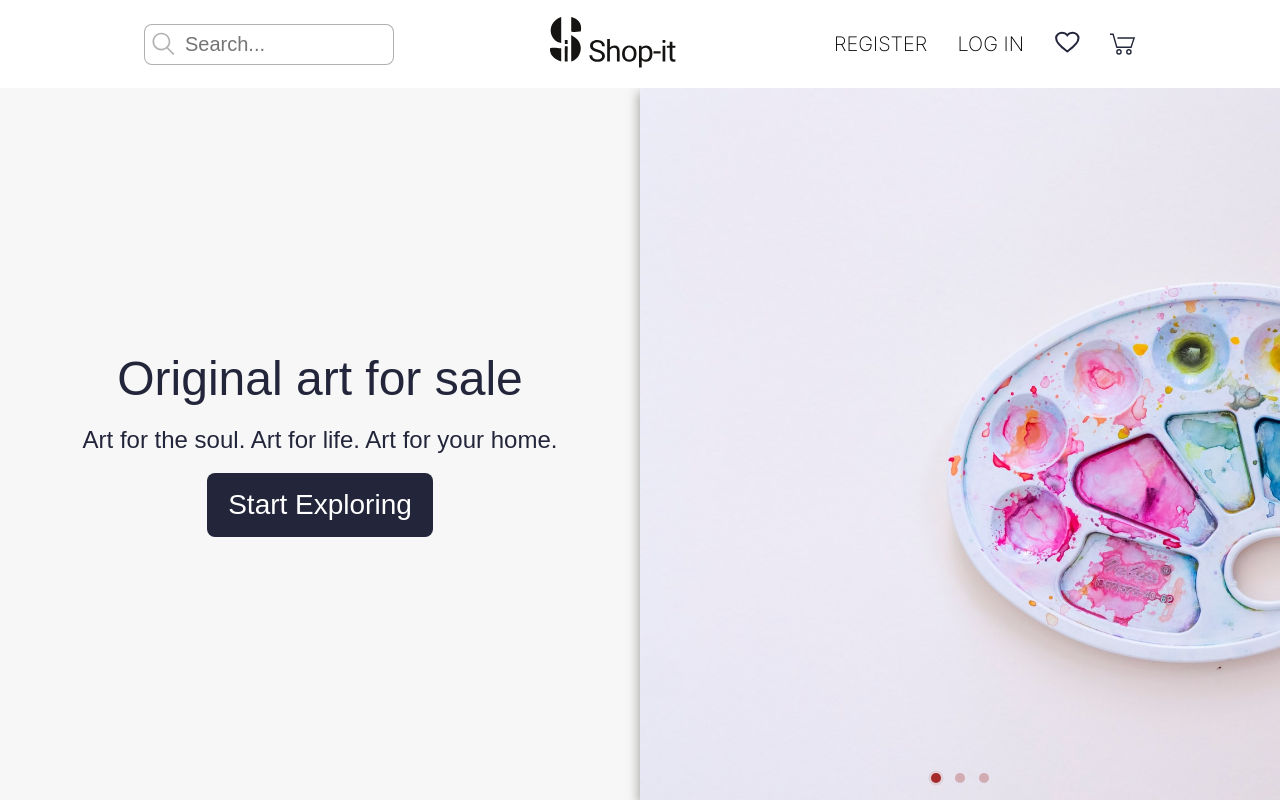
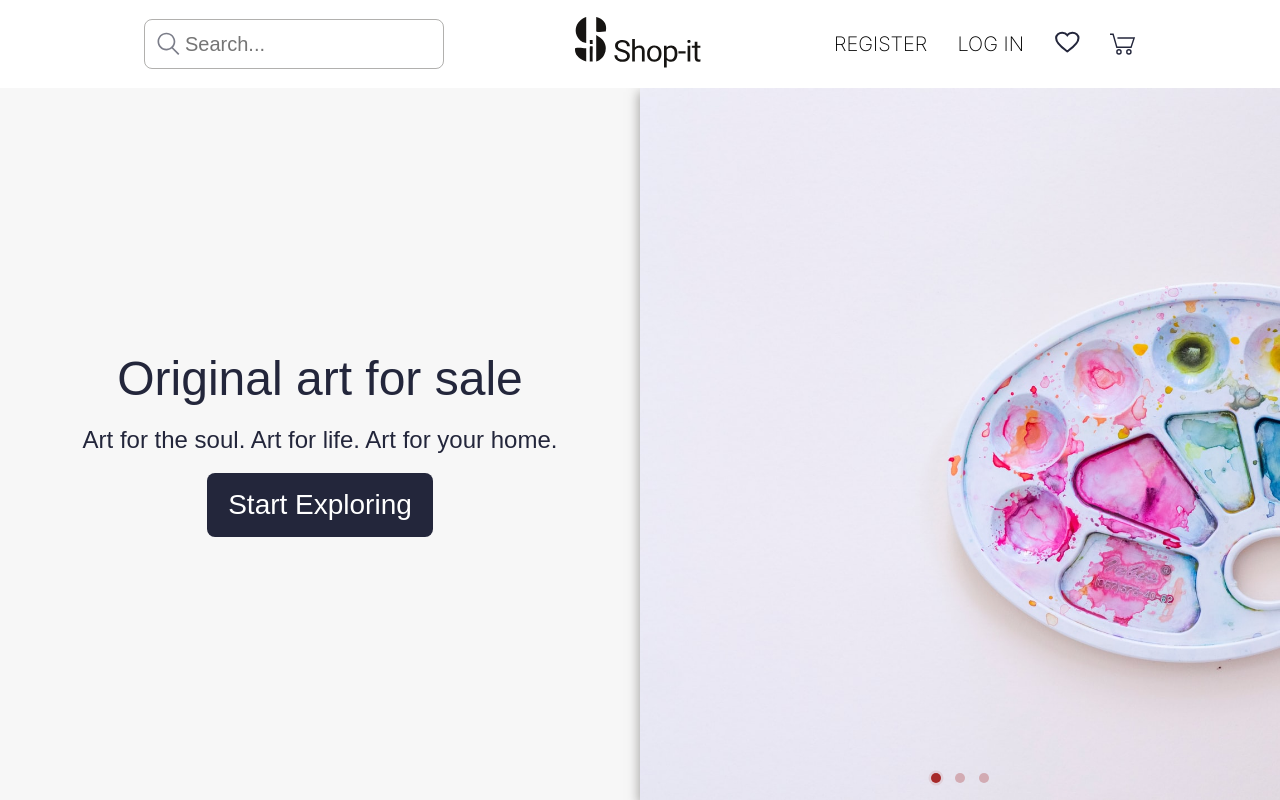
Before and after one commit to Infected-by-js/shop-it, a React (Create React App) app in the folder client/: page / in a window 1280 px wide. Shown: the top 800 px of the page. Built offline with nearby package versions, Linux system fonts and the light colour scheme; no server answers; a web font is replaced by a local one.

Commit message:
fixed styles of search bar

```diff
--- a/client/src/components/search/Search.jsx
+++ b/client/src/components/search/Search.jsx
@@ -6,9 +6,9 @@ import { Wrapper, Input, Label } from './Search.styled';
 export const Search = () => {
 	return (
 		<Wrapper>
-			<Input />
 			<Label>
 				<IconSearch />
+				<Input />
 			</Label>
 		</Wrapper>
 	);
--- a/client/src/components/search/Search.styled.js
+++ b/client/src/components/search/Search.styled.js
@@ -8,9 +8,10 @@ export const Wrapper = styled.div`
 	align-items: center;
 	justify-content: center;
 
+	@media ${device.laptop} {
 		&:hover,
 		&:focus-within {
-		& input {
+			& label {
 				border-color: ${color.red};
 				box-shadow: 0.2px 0.5px 2px ${color.red};
 			}
@@ -19,24 +20,48 @@ export const Wrapper = styled.div`
 				fill: ${color.red};
 			}
 		}
+	}
+`;
+export const Label = styled.label`
+	padding: 0.5rem;
+	display: flex;
+	align-items: center;
+	justify-content: center;
+	background-color: transparent;
+	transition: border-color ${TRANSION_MS} ease-in-out, box-shadow ${TRANSION_MS} ease-in-out;
+
+	border: none;
+	border-radius: 8px;
+
+	cursor: pointer;
+	& g {
+		fill: ${color.black};
+		transition: fill ${TRANSION_MS} ease-in-out;
+		opacity: 1;
+	}
+
+	@media ${device.laptop} {
+		border: 1.5px solid ${color.greyLight};
+
+		g {
+			opacity: 0.6;
+		}
+	}
 `;
 
 export const Input = styled.input.attrs({
 	type: 'text',
 	placeholder: 'Search...',
-	id: 'search-input',
 })`
-	padding: 0.5rem 1rem 0.5rem 2.5rem;
 	display: none;
 	width: 250px;
+	height: 100%;
 	font-family: ${fonts.arsenal};
 	font-size: 1.25rem;
 	font-weight: ${fontWeight.arsenal.m};
 	font-style: normal;
-	border: 1.5px solid ${color.greyLight};
+	border: none;
 	border-radius: 8px;
-
-	transition: border-color ${TRANSION_MS} ease-in-out, box-shadow ${TRANSION_MS} ease-in-out;
 
 	&::placeholder {
 		font-weight: ${fontWeight.inter.xs};
@@ -46,25 +71,3 @@ export const Input = styled.input.attrs({
 		display: flex;
 	}
 `;
-
-export const Label = styled.label.attrs({
-	htmlFor: 'search-input',
-})`
-	position: absolute;
-	left: 4px;
-	top: 50%;
-	display: flex;
-	align-items: center;
-	justify-content: center;
-	width: 2rem;
-	height: 2rem;
-	border: none;
-	background-color: transparent;
-	cursor: pointer;
-	transform: translateY(-50%);
-
-	& g {
-		fill: ${color.greyLight};
-		transition: fill ${TRANSION_MS} ease-in-out;
-	}
-`;
```
Lines whose indentation alone changed are shown as unchanged.
